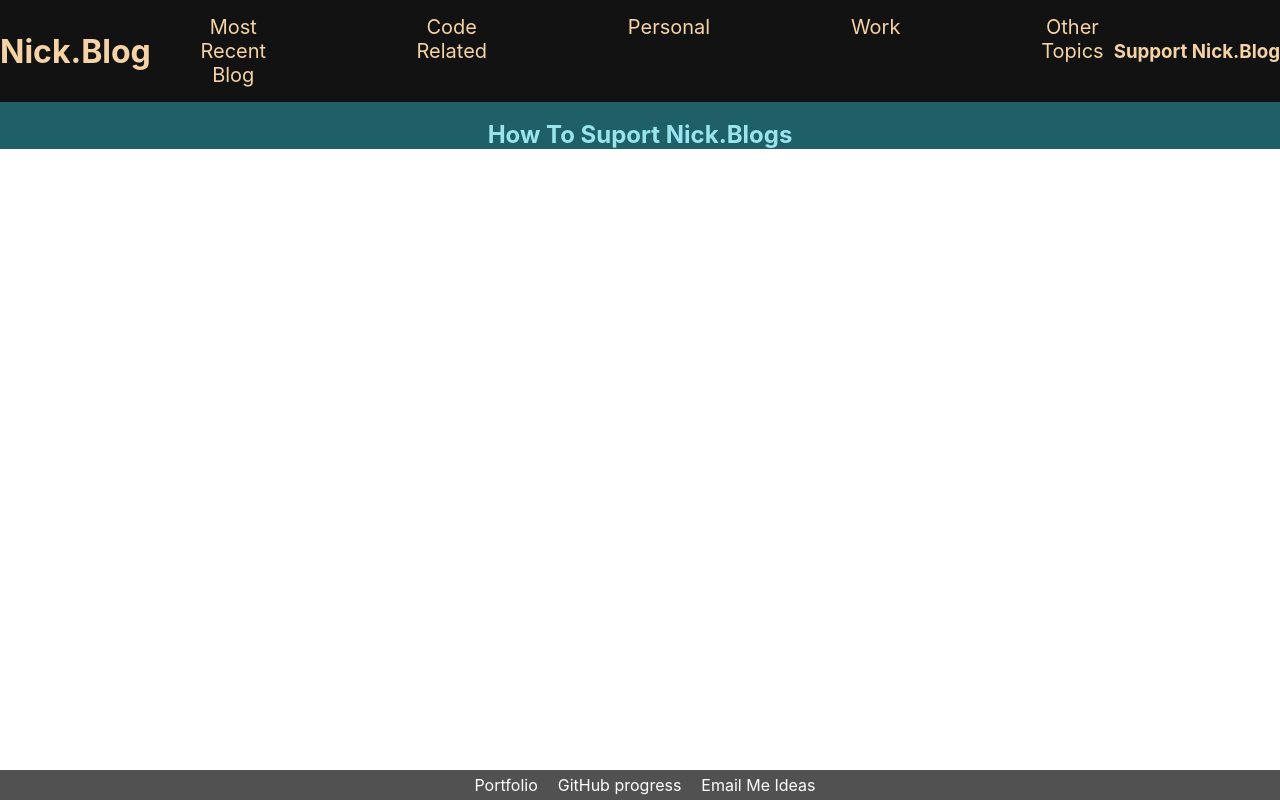
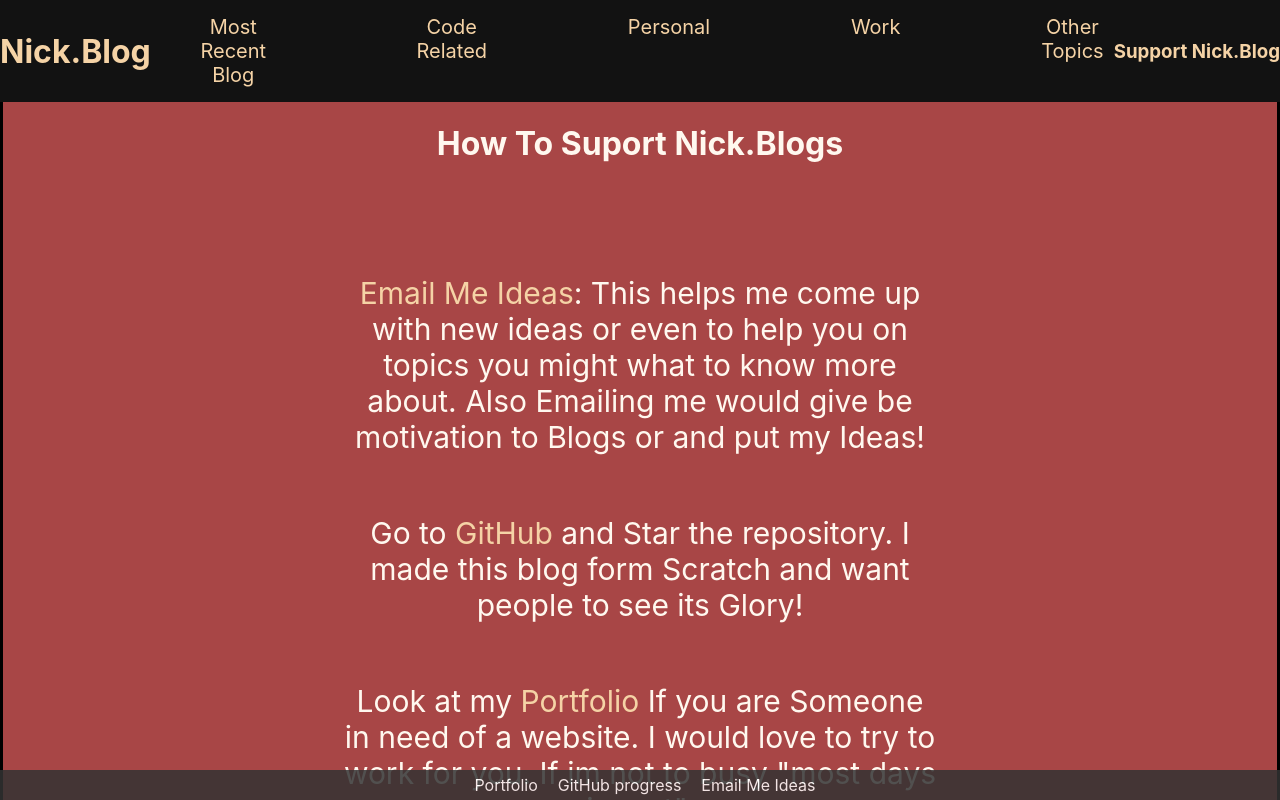
Before and after one commit to CoderNamedNick/Blog, a React (Create React App) app: page /SupportPage in a window 1280 px wide. Shown: the top 800 px of the page. Built offline with nearby package versions, Linux system fonts and the light colour scheme.

Commit message:
made support page

```diff
--- a/src/SupportPage.js
+++ b/src/SupportPage.js
@@ -10,10 +10,34 @@ const SupportPage = () => {
       <br></br>
       <br></br>
       <div>
-        <h2>How To Suport Nick.Blogs</h2>
-
-
+        <h1>How To Suport Nick.Blogs</h1>
+        <br></br>
+        <br></br>
+        <br></br>
+        <div>
+          <p className="Support-p">
+            <a href="mailto:nclloyd422@hotmail.com" >Email Me Ideas</a>: This helps me come up with new ideas or even to help you on topics
+            you might what to know more about. Also Emailing me would give be motivation to Blogs or and put my Ideas!
+          </p>
+        </div>
+        <div>
+          <p className="Support-p">
+            Go to <a href="https://github.com/CoderNamedNick">GitHub</a> and Star the repository.
+            I made this blog form Scratch and want people to see its Glory!
+          </p>
+        </div>
+        <div>
+          <p className="Support-p">
+            Look at my <a href="https://codernamednick.github.io/react-portfolio/">Portfolio</a> If you are Someone in need of a website. I would love
+            to try to work for you. If im not to busy "most days im not".
+          </p>
+        </div>
       </div>
+      <br></br>
+      <br></br>
+      <br></br>
+      <br></br>
+      <br></br>
 
     </div>
   )
--- a/src/index.css
+++ b/src/index.css
@@ -270,3 +270,15 @@ a:hover{
   padding: 20px;
   padding-bottom: 40px;
 }
+.SupportPage-main-div{
+  background-color: rgb(168, 70, 70);
+  color: rgb(255, 248, 239);
+  display: flex;
+  flex-direction: column;
+  border: black solid 3px;
+}
+.Support-p{
+  font-size: 30px;
+  width: 600px;
+  display: inline-block;
+}
```
